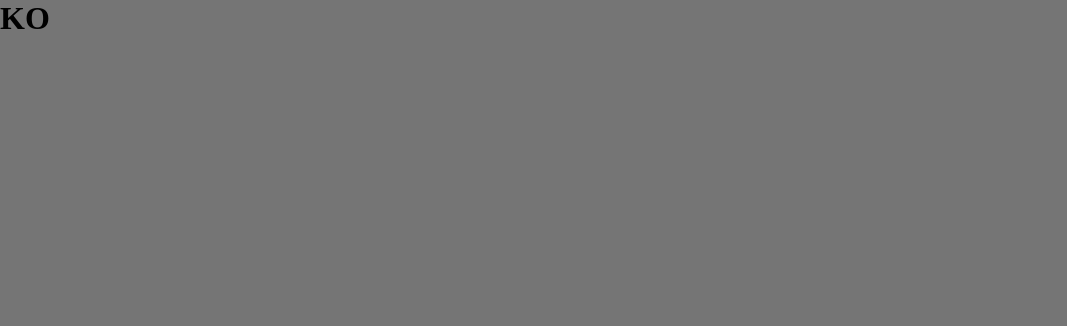
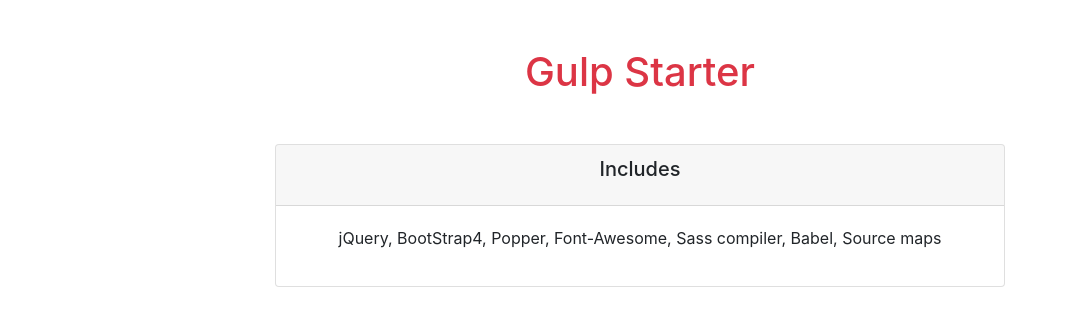
Before and after one commit to a-soliman/gulp-starter, a website: page src/index.html in a window 1280 px wide. Shown: the whole page, without its empty margins (0-1067 px from the left). Drawn offline with nearby package versions, Linux system fonts and the light colour scheme; files that its build step writes are made by us from their sources.

Commit message:
updated the index layout and added links to bootstrap, jquery, popper and font-awesome

```diff
--- a/src/index.html
+++ b/src/index.html
@@ -2,12 +2,38 @@
 <html>
 <head>
 	<title>Hello</title>
+	<link rel="stylesheet" href="css/bootstrap.css">
+	<link rel="stylesheet" href="css/font-awesome.min.css">
 	<link rel="stylesheet" href="css/styles.css">
 </head>
 <body>
-	<h1>KO</h1>
+	<div class="container">
+		<h1 class="text-danger text-center my-5">Gulp Starter</h1>
+		<div class="row">
+			<div class="col-8 m-auto">
+				<div class="card ">
+					<div class="card-header">
+						<h5 class="card-title text-center">Includes</h5>
+					</div>
+					<div class="card-body">
+						<p class="text-center">jQuery, BootStrap4, Popper, Font-Awesome, Sass compiler, Babel, Source maps</p>
+					</div>
+				</div>
+			</div>
+		</div>
 
 
+
+
+
+
+
+
+
+	</div>
+	<script src="./js/jquery.min.js"></script>
+	<script src="./js/popper.min.js"></script>
+	<script src="./js/bootstrap.min.js"></script>
 	<script src="./js/main.js"></script>
 </body>
 </html>
--- a/src/js/main.js
+++ b/src/js/main.js
@@ -1,2 +1 @@
 var name = 'Ahmed';
-alert(name)
--- a/src/scss/partials/vars.scss
+++ b/src/scss/partials/vars.scss
@@ -1 +1,2 @@
 $grey: #757575;
+$white: #fff;
--- a/src/scss/styles.scss
+++ b/src/scss/styles.scss
@@ -4,5 +4,5 @@
 
 
 body {
-	background: $grey;
+	background: $white;
 }
```
Also changed, not shown: dist/css/styles.css (deleted), dist/index.html (deleted), dist/js/main.js (deleted).
